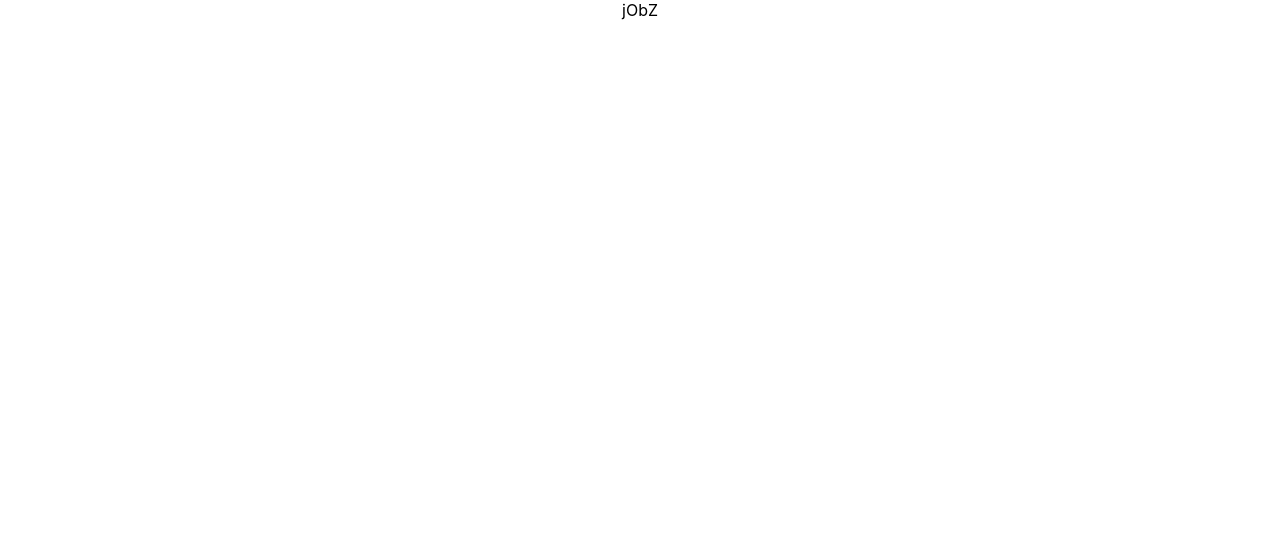
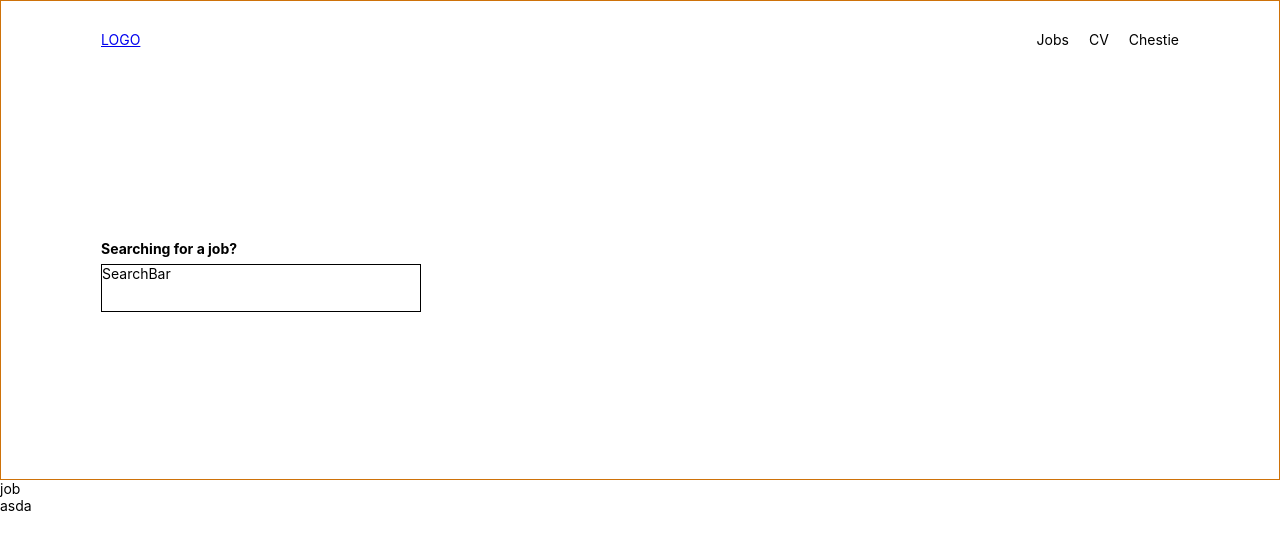
Before and after one commit to SabrinaStaicu/joblish-frontend, a React (Create React App) app: page / in a window 1280 px wide. Shown: the top 550 px of the page. Built offline with nearby package versions, Linux system fonts and the light colour scheme.

Commit message:
Footer Design

```diff
--- a/src/App.css
+++ b/src/App.css
@@ -1,38 +1,75 @@
-.App {
-  text-align: center;
+* {
+  box-sizing: border-box;
+  margin: 0;
+  padding: 0;
+  font-size: 14px;
 }
 
-.App-logo {
-  height: 40vmin;
-  pointer-events: none;
+header {
+  border: #ce7209 solid 1px;
+  position: relative;
+  top: 0;
+  left: 0;
+  width: 100%;
+  padding: 30px 100px;
+  height: 60vh;
+  display: flex;
+  justify-content: space-between;
+
 }
 
-@media (prefers-reduced-motion: no-preference) {
-  .App-logo {
-    animation: App-logo-spin infinite 20s linear;
-  }
+header::after {
+  width: 70%;
+  background-color: blue;
 }
 
-.App-header {
-  background-color: #282c34;
-  min-height: 100vh;
-  display: flex;
-  flex-direction: column;
-  align-items: center;
-  justify-content: center;
-  font-size: calc(10px + 2vmin);
-  color: white;
+header .logo {
+  color: rgb(255, 208, 0);
+  font-weight: 700;
+  text-decoration: none;
+  font-size: 2em;
+  text-transform: uppercase;
+  letter-spacing: 2px;
+
 }
 
-.App-link {
-  color: #61dafb;
+header ul {
+  z-index: 20;
+  display: flex;
+  justify-content: center;
+
 }
 
-@keyframes App-logo-spin {
-  from {
-    transform: rotate(0deg);
-  }
-  to {
-    transform: rotate(360deg);
-  }
+header ul li {
+  list-style: none;
+  margin-left: 20px;
 }
+
+header ul li a {
+  padding: 6px 15px;
+  text-decoration: none;
+  color: rgb(255, 208, 0);
+  border-radius: 20px;
+}
+
+header ul li a:hover,
+header ul li a.active {
+  background: #ffd000;
+  color: #ce7209;
+}
+
+.headerText {
+  display: inline;
+  position: absolute;
+  top: 50%;
+}
+
+.headerSearchBar {
+  display: inline-block;
+  position: absolute;
+  top: 55%;
+width: 25%;
+height: 10%;
+border: black solid 1px;
+
+}
--- a/src/components/job/JobCard.js
+++ b/src/components/job/JobCard.js
@@ -3,7 +3,7 @@ import React from 'react';
 const JobCard = () => {
     return (
         <div>
-
+            job
         </div>
     );
 };
--- /dev/null
+++ b/src/components/main/Footer.js
@@ -0,0 +1,11 @@
+import React from 'react'
+
+const Footer = () => {
+    return (
+        <div>
+            <p style={{color:"dark"}}>asda</p>
+        </div>
+    )
+}
+
+export default Footer
--- /dev/null
+++ b/src/components/main/Header.js
@@ -0,0 +1,14 @@
+import React from 'react'
+import NavBar from './NavBar'
+
+const Header = () => {
+    return (
+        <header>
+            <NavBar />
+            <h2 className="headerText">Searching for a job?</h2>
+            <div className="headerSearchBar">SearchBar</div>
+        </header>
+    )
+}
+
+export default Header
--- a/src/components/main/HomePage.js
+++ b/src/components/main/HomePage.js
@@ -1,12 +1,17 @@
 import React from 'react';
 import NavBar from "./NavBar";
+import Header from './Header';
+import Footer from './Footer';
+import JobsSection from './JobsSection';
 
 const HomePage = () => {
     return (
-        <div>
-            <NavBar />
-            jObZ
-        </div>
+        <>
+            <Header />
+            {/* <FilterSection /> */}
+            <JobsSection />
+            <Footer />
+        </>
     );
 };
 
--- /dev/null
+++ b/src/components/main/JobsSection.js
@@ -0,0 +1,12 @@
+import React from 'react'
+import JobCard from '../job/JobCard'
+
+const JobsSection = () => {
+    return (
+        <div>
+            <JobCard />
+        </div>
+    )
+}
+
+export default JobsSection
--- a/src/components/main/NavBar.js
+++ b/src/components/main/NavBar.js
@@ -1,11 +1,20 @@
 import React from 'react';
+import { Link } from 'react-router-dom';
 
 const NavBar = () => {
     return (
-        <div>
+        <>
+            <Link to="#">LOGO</Link>
+            <ul>
+                <li>Jobs</li>
+                <li>CV</li>
+                <li>Chestie</li>
+            </ul>
 
-        </div>
+        </>
     );
 };
 
+
+
 export default NavBar;
--- a/src/components/main/Routes.js
+++ b/src/components/main/Routes.js
@@ -4,13 +4,13 @@ import HomePage from "./HomePage";
 
 const Routes = () => {
     return (
-        <div>
+        <>
             <Router>
                 <Switch>
                     <Route path={"/"} exact component={HomePage} />
                 </Switch>
             </Router>
-        </div>
+        </>
     );
 };
 
--- a/src/index.js
+++ b/src/index.js
@@ -11,7 +11,5 @@ ReactDOM.render(
   document.getElementById('root')
 );
 
-// If you want to start measuring performance in your app, pass a function
-// to log results (for example: reportWebVitals(console.log))
-// or send to an analytics endpoint. Learn more: https://bit.ly/CRA-vitals
+
 reportWebVitals();
```
Also changed, not shown: public/index.html (+0 -22 lines).
